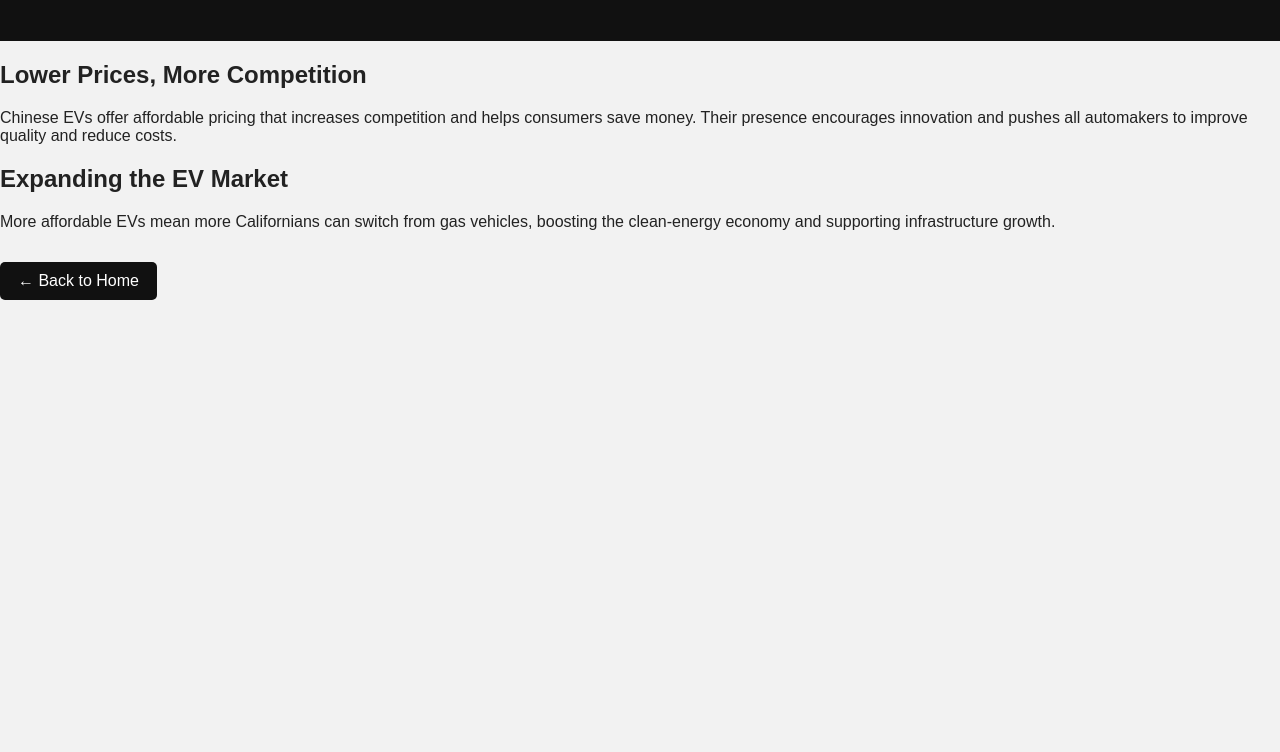
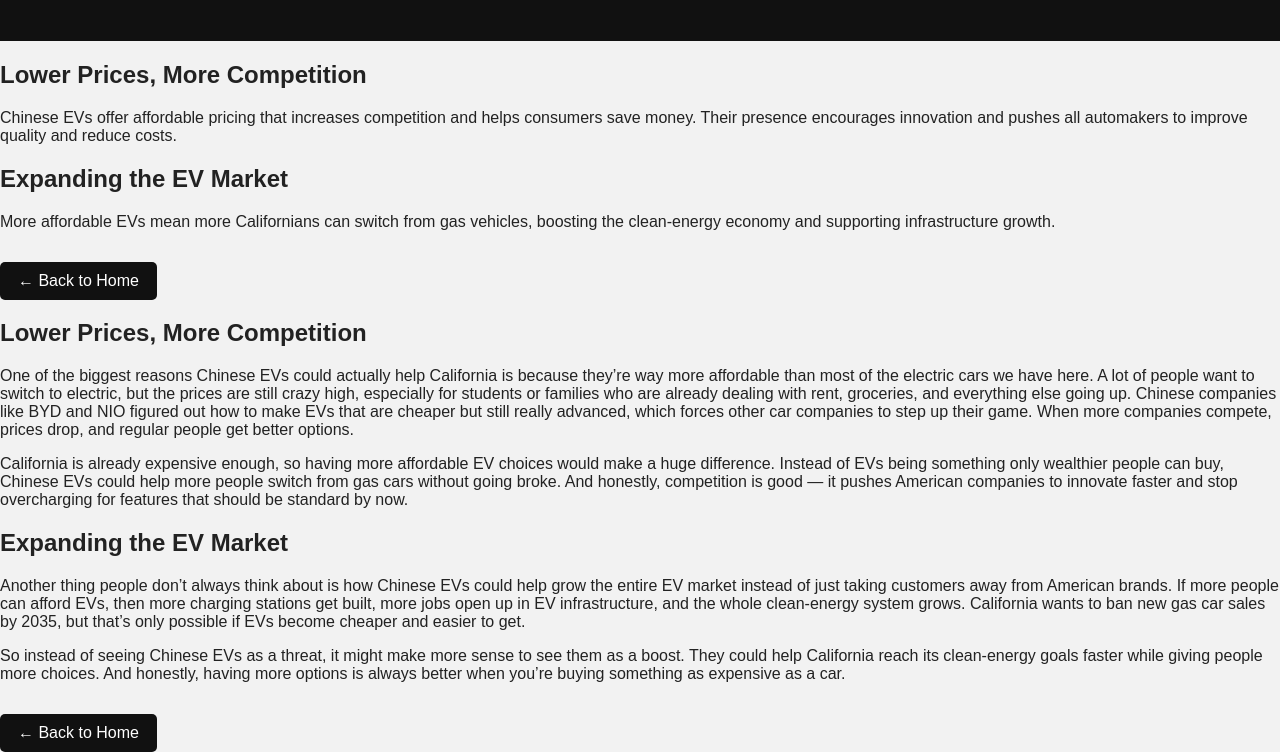
Before and after one commit to ishewwss/California-Chinese-EV, a plain HTML site: page economy.html in a window 1280 px wide. Shown: the part 119-871 px from the top of the page. Before the commit the page ends 800 px from the top, so only its background shows below. Drawn offline with Linux system fonts and the light colour scheme.

Commit message:
economy.html

```diff
--- a/economy.html
+++ b/economy.html
@@ -24,3 +24,16 @@
 
 </body>
 </html>
+<section class="content fade-in">
+    <h2>Lower Prices, More Competition</h2>
+    <p>One of the biggest reasons Chinese EVs could actually help California is because they’re way more affordable than most of the electric cars we have here. A lot of people want to switch to electric, but the prices are still crazy high, especially for students or families who are already dealing with rent, groceries, and everything else going up. Chinese companies like BYD and NIO figured out how to make EVs that are cheaper but still really advanced, which forces other car companies to step up their game. When more companies compete, prices drop, and regular people get better options.</p>
+
+    <p>California is already expensive enough, so having more affordable EV choices would make a huge difference. Instead of EVs being something only wealthier people can buy, Chinese EVs could help more people switch from gas cars without going broke. And honestly, competition is good — it pushes American companies to innovate faster and stop overcharging for features that should be standard by now.</p>
+
+    <h2>Expanding the EV Market</h2>
+    <p>Another thing people don’t always think about is how Chinese EVs could help grow the entire EV market instead of just taking customers away from American brands. If more people can afford EVs, then more charging stations get built, more jobs open up in EV infrastructure, and the whole clean‑energy system grows. California wants to ban new gas car sales by 2035, but that’s only possible if EVs become cheaper and easier to get.</p>
+
+    <p>So instead of seeing Chinese EVs as a threat, it might make more sense to see them as a boost. They could help California reach its clean‑energy goals faster while giving people more choices. And honestly, having more options is always better when you’re buying something as expensive as a car.</p>
+
+    <a href="index.html" class="btn">← Back to Home</a>
+</section>
```
